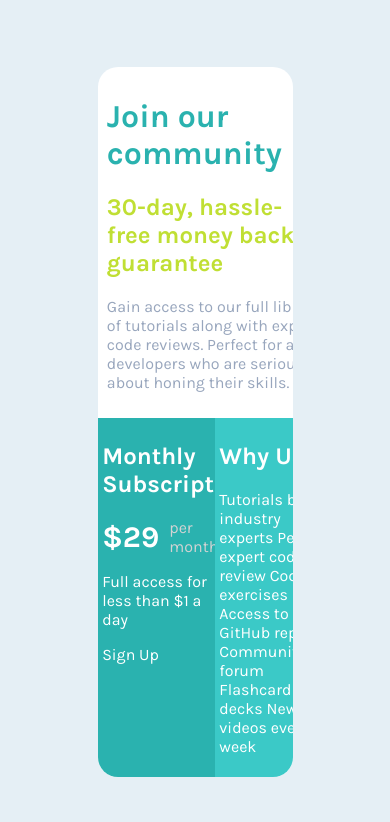
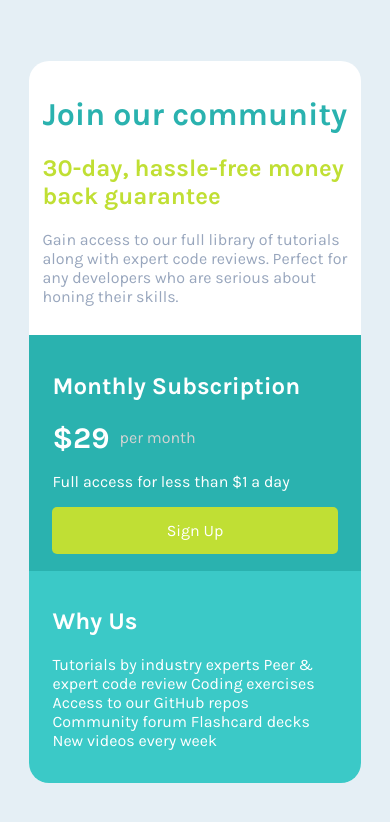
Before and after one commit to krishee107/FRONTENDMENTOR_Single-price-grid-component, a plain HTML site: page index.html in a window 390 px wide. Drawn offline with Linux system fonts and the light colour scheme.

Commit message:
CSS final

```diff
--- a/css/style.css
+++ b/css/style.css
@@ -53,7 +53,7 @@ main{
 /* Monthly*/
 #monthly{
     background-color: var(--color1);
-    padding: 4%;
+    padding: 5% 7%;
 }
 #price {
     display: flex;
@@ -67,12 +67,32 @@ main{
 }
 
 .month {
+    font-weight: 400;
     color: lightgray;
-    font-weight: 400;
+}
+#btnSignUp{
+    background-color: var(--color2);
+    text-align: center;
+    padding: 5%;
+    border-radius: 5px;
 }
 
 /* WhyUs*/
 #whyUs{
     background-color: var(--color5);
-    padding: 4%;
+    padding: 5% 7%;
 }
+
+#whyUs p {
+    font-size: 16px;
+    font-weight: 400px;
+}
+
+@media (max-width: 600px){
+    main {
+        width: 85%;
+    }
+    #priceChart {
+        display: unset;
+    }
+}
```
